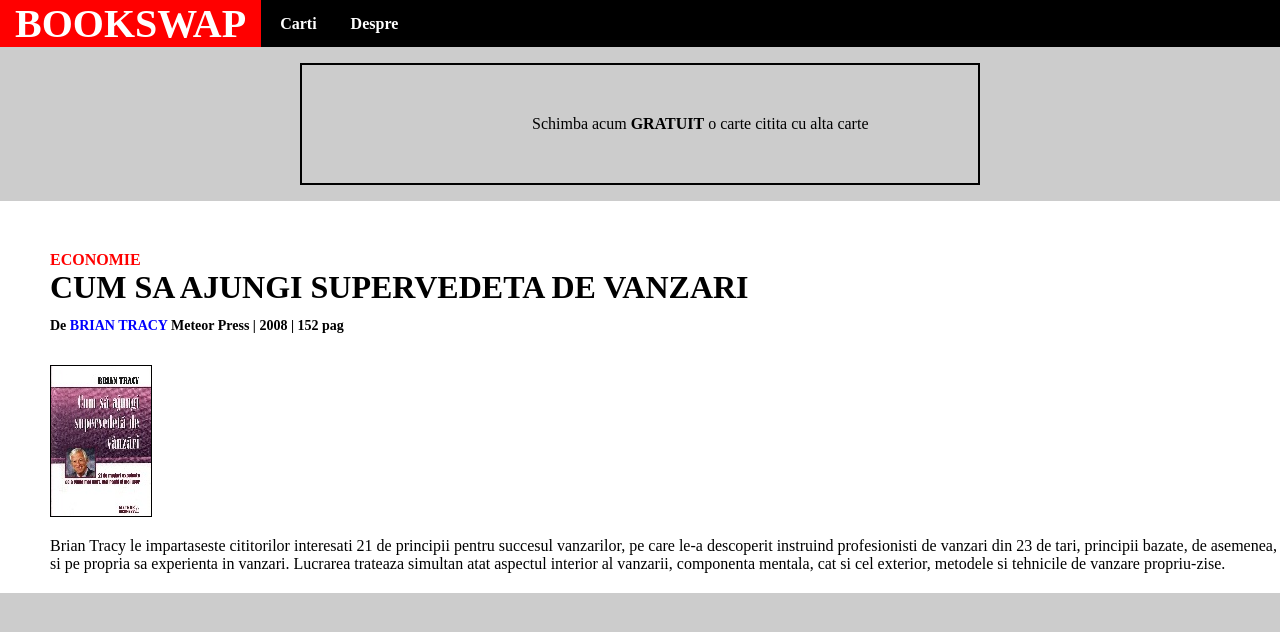
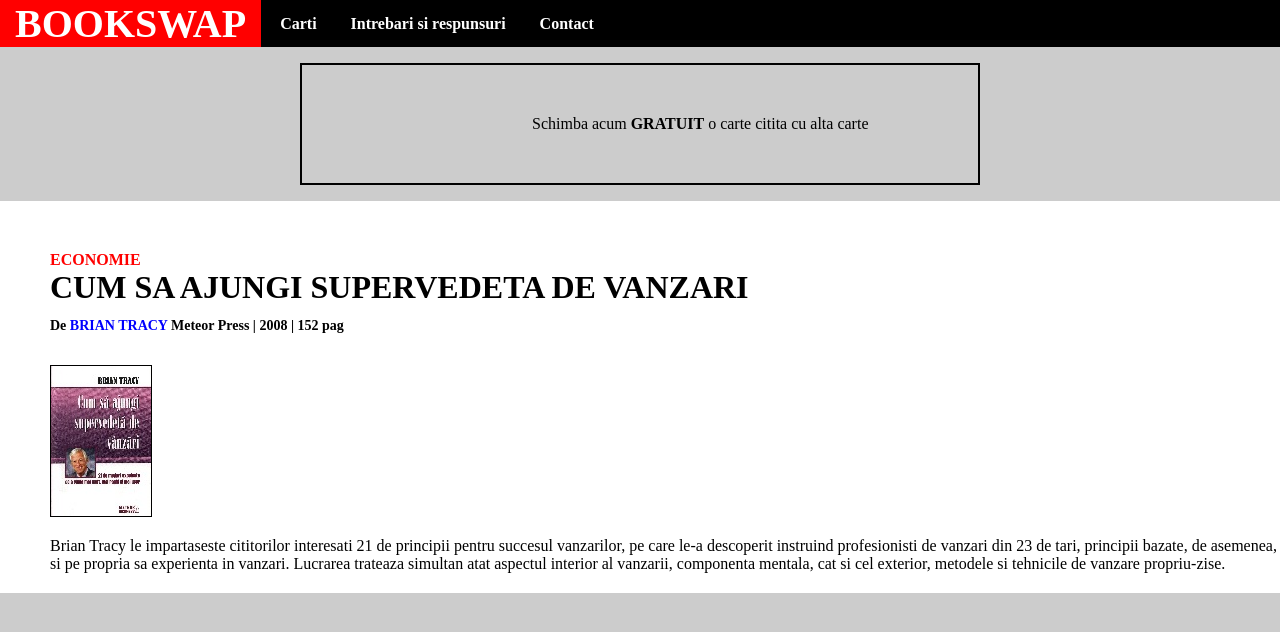
Before and after one commit to anca-o/bookswap-tutorial, a plain HTML site: page index.html in a window 1280 px wide. Drawn offline with nearby package versions, Linux system fonts and the light colour scheme.

Commit message:
adding links

```diff
--- a/index.html
+++ b/index.html
@@ -6,11 +6,12 @@
   <body>
     <div class="navbar">
       <div class="logo">
-        <span>BookSwap</span>
+        <span><a href="index.html">BookSwap</a></span>
       </div>
       <ul class="menu">
-        <li>Carti</li>
-        <li>Despre</li>
+        <li><a href="#">Carti</a></li>
+        <li><a href="#">Intrebari si respunsuri</a></li>
+        <li><a href="#">Contact</a></li>
       </ul>
     </div>
 
--- a/style.css
+++ b/style.css
@@ -5,7 +5,10 @@ body {
 .navbar {
   background-color: black;
   color: #ffffff;
-
+}
+.navbar a {
+  text-decoration: none;
+  color: inherit;
 }
 .navbar .logo {
   background-color: red;
```
